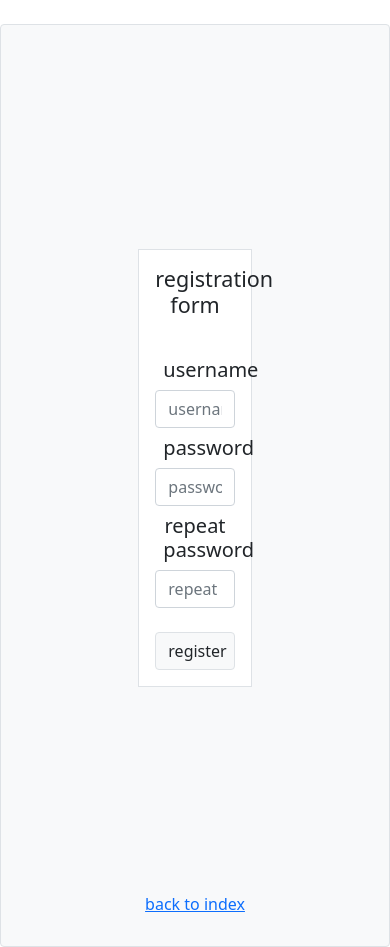
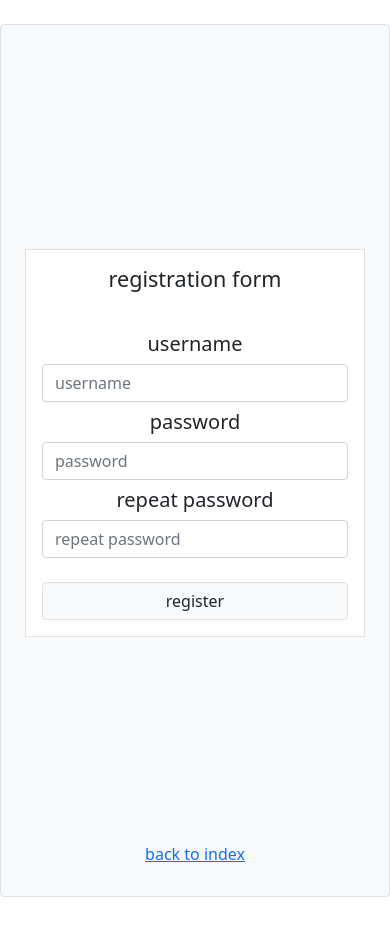
Before and after one commit to neongm/django-login-example, a Django app: page /register/ in a window 390 px wide. After the commit the page ends 897 px from the top, so only its background shows below. Run offline with Django 3.2, Linux system fonts and the light colour scheme.

Commit message:
styling tweaks

```diff
--- a/templates/acc/login.html
+++ b/templates/acc/login.html
@@ -4,7 +4,7 @@
 
 <div class="container">
     <div class="row justify-content-center">
-        <div class="col-4 bg-white border p-3" style="margin: 200px 0px">
+        <div class="col-xl-4 col-lg-5 col-md-6 col-sm-8 bg-white border p-3" style="margin: 200px 0px">
             <h4 class=" m-2 text-dark text-center">login</h4>
             <hr>
             <form method="POST">
--- a/templates/acc/register.html
+++ b/templates/acc/register.html
@@ -5,7 +5,7 @@
 <div class="container">
 
     <div class="row justify-content-center">
-        <div class="col-4 bg-white border p-3" style="margin: 200px 0px">
+        <div class="col-xl-4 col-lg-5 col-md-6 col-sm-8 bg-white border p-3" style="margin: 200px 0px">
             <h4 class="text-dark text-center">registration form</h4>
             <br>
             <form method="POST">
```
